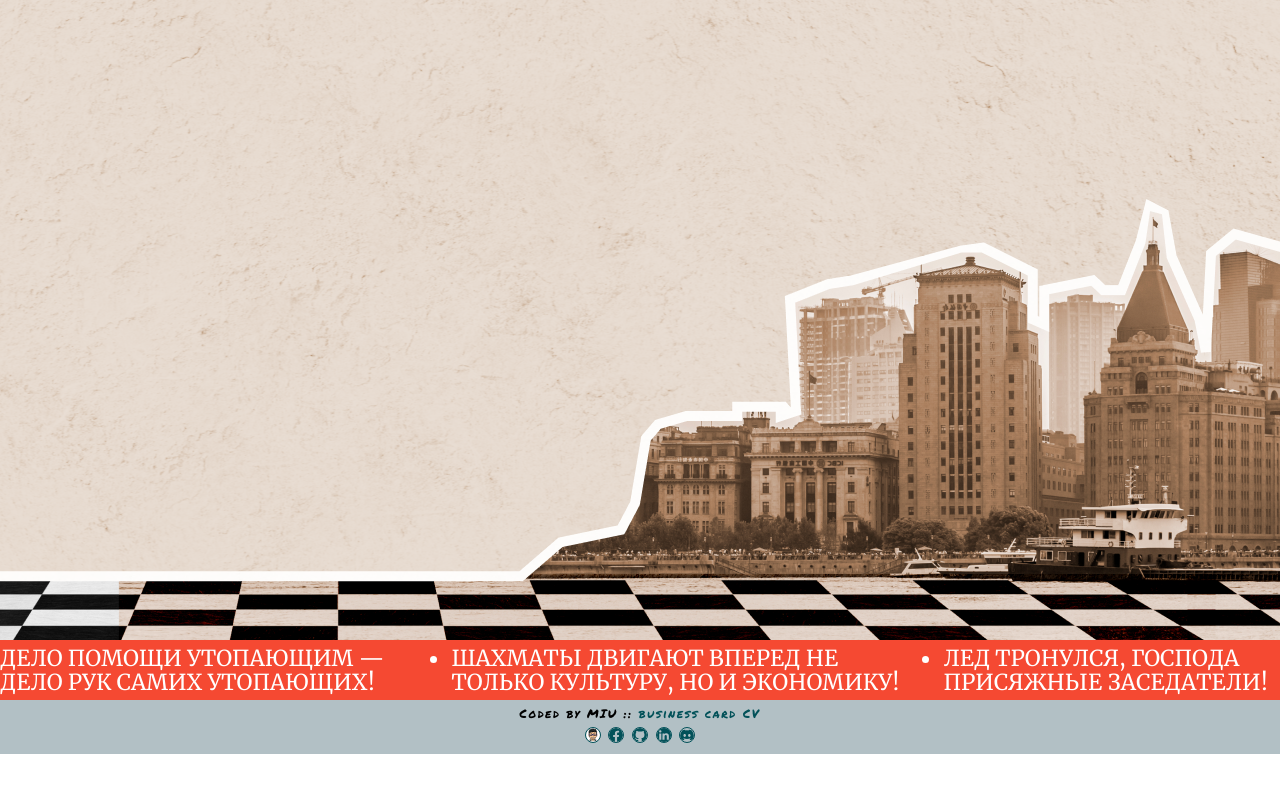
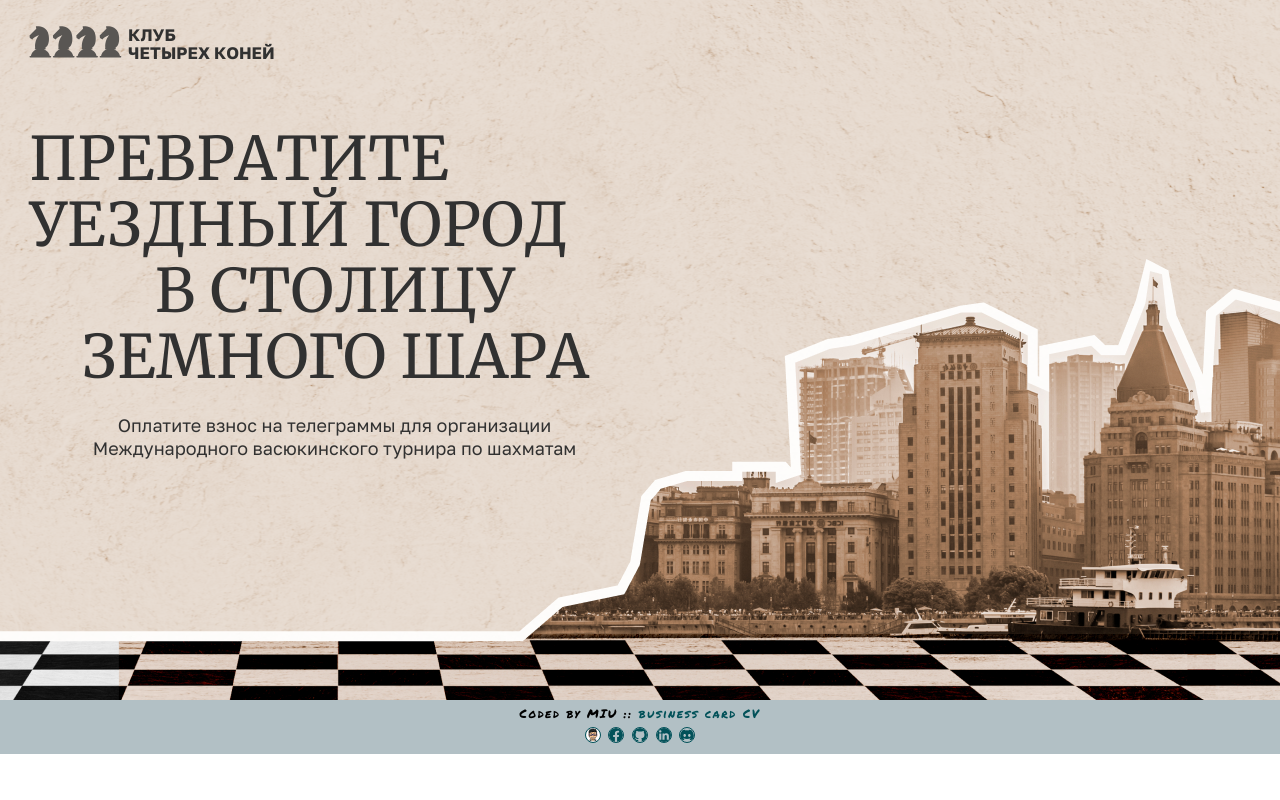
Before and after one commit to MIU-cz/My_works, a PHP site: page / in a window 1280 px wide. Run offline with PHP 8.4, Linux system fonts and the light colour scheme; style sheets or scripts are compiled from the project's sources.

Commit message:
feat: add header title + brand

```diff
--- a/Yandex/index.html
+++ b/Yandex/index.html
@@ -18,20 +18,58 @@
 
     <body>
         <header class="container container_header">
-            <div class="wraper"></div>
+            <div class="wraper">
+                <div class="content">
+                    <div class="content_header_item">
+                        <div class="header_brand">
+                            <div class="header_brand_logo">
+                                <img src="src/img/header/horse-logo.svg" alt="logo">
+                            </div>
+                            <div class="header_brand_name">
+                                <name class="txt_logo">
+                                    <p>Клуб</p>
+                                    <p>четырех коней</p>
+                                </name>
+                            </div>
+                        </div>
+
+                        <div class="header_title">
+                            <h1 class="txt_header_h">Превратите уездный город</h1>
+                            <p class="txt_header_h">в столицу земного шара</p>
+                        </div>
+
+                        <div class="header_description">
+                            <p class="txt_header_dsc">Оплатите взнос на телеграммы для организации Международного васюкинского турнира по шахматам</p>
+
+                        </div>
+
+                        <div class="header_btns"></div>
+                    </div>
+
+                    <div class="content_header_item"></div>
+                </div>
+            </div>
         </header>
 
-        <section class="run-text">
+        <!-- <section class="run-text">
             <ul class="txt_marquee">
                 <li class="txt_marquee_item">Дело помощи утопающим — дело рук самих утопающих!</li>
                 <li class="txt_marquee_item">Шахматы двигают вперед не только культуру, но и экономику!</li>
                 <li class="txt_marquee_item">Лед тронулся, господа присяжные заседатели!</li>
             </ul>
-        </section>
+        </section> -->
 
         <main></main>
 
         <footer>
+            <!-- <section class="run-text">
+                <ul class="txt_marquee">
+                    <li class="txt_marquee_item">Дело помощи утопающим — дело рук самих утопающих!</li>
+                    <li class="txt_marquee_item">Шахматы двигают вперед не только культуру, но и экономику!</li>
+                    <li class="txt_marquee_item">Лед тронулся, господа присяжные заседатели!</li>
+                </ul>
+            </section> -->
+
             <div id="autor"></div>
         </footer>
 
--- /dev/null
+++ b/Yandex/src/css/_Animation.scss
@@ -0,0 +1,28 @@
+// ##### RUN - TEXT
+@keyframes run-txt {
+    0% {
+        transform: translateX(100%);
+      }
+
+    100% {
+        transform: translateX(-100%);
+    }
+}
+
+.txt_marquee {
+    overflow: hidden;
+    white-space: nowrap;
+    animation: run-txt 30s linear infinite;
+
+    &:hover {
+        animation-play-state: paused;
+        cursor: wait;
+    }
+
+    // @for $i from 0 through 2 {
+    //     &_item:nth-child(n + #{$i}) {
+    //         animation-delay: $i * 5s;
+    //     }
+    // }
+
+}
--- a/Yandex/src/css/_Theme.scss
+++ b/Yandex/src/css/_Theme.scss
@@ -16,6 +16,7 @@ $c-bg-header: #E9DED4;
         $fw:700,
         $lh:108%
     );
+    text-transform: uppercase;
 }
 
 .txt_header_h {
@@ -23,6 +24,7 @@ $c-bg-header: #E9DED4;
         $fsz:60px,
         $lh:110%
     );
+    text-transform: uppercase;
 }
 
 .txt_header_dsc {
@@ -31,6 +33,7 @@ $c-bg-header: #E9DED4;
         $fsz:18px,
         $lh:130%
     );
+    text-align: center;
 }
 
 .txt-header_btn {
--- a/Yandex/src/css/main.css
+++ b/Yandex/src/css/main.css
@@ -27,6 +27,7 @@
   letter-spacing: normal;
   line-height: 108%;
   color: #313131;
+  text-transform: uppercase;
 }
 
 .txt_header_h {
@@ -37,6 +38,7 @@
   letter-spacing: normal;
   line-height: 110%;
   color: #313131;
+  text-transform: uppercase;
 }
 
 .txt_header_dsc {
@@ -47,6 +49,7 @@
   letter-spacing: normal;
   line-height: 130%;
   color: #313131;
+  text-align: center;
 }
 
 .txt-header_btn {
@@ -175,13 +178,31 @@
   opacity: 0.6;
 }
 
+@keyframes run-txt {
+  0% {
+    transform: translateX(100%);
+  }
+  100% {
+    transform: translateX(-100%);
+  }
+}
+.txt_marquee {
+  overflow: hidden;
+  white-space: nowrap;
+  animation: run-txt 30s linear infinite;
+}
+.txt_marquee:hover {
+  animation-play-state: paused;
+  cursor: wait;
+}
+
 .container {
   width: 100%;
   margin: 0 auto;
   padding: 0;
 }
 .container_header {
-  height: 640px;
+  height: 700px;
   background: url(../img/header/bg-color-burn.png) center #E9DED4;
   background-blend-mode: color-burn;
 }
@@ -189,18 +210,53 @@
 .wraper {
   width: 100%;
   height: 100%;
-  position: relative;
   background: url(../img/header/bg-img-city.png) center bottom no-repeat;
+}
+
+.content {
+  width: 1222px;
+  height: 100%;
+  margin: 0 auto;
+  display: grid;
+  grid-auto-flow: row;
+  grid-template-columns: repeat(2, 1fr);
+  gap: 0;
+}
+.content_header_item {
+  width: 100%;
+}
+.content_header_item:first-child {
+  padding-top: 26px;
+}
+
+.header_brand {
+  display: flex;
+  flex-direction: row;
+  gap: 6px;
+}
+
+.header_title {
+  margin-top: 62px;
+}
+.header_title .txt_header_h:last-child {
+  text-align: center;
+}
+
+.header_description {
+  margin-top: 24px;
+  padding: 0 20px 0;
 }
 
 .run-text {
   width: 100%;
   height: 60px;
+  display: block;
   background-color: #F54932;
   align-content: center;
 }
 .run-text .txt_marquee {
   display: flex;
+  flex-direction: row;
   flex-wrap: nowrap;
   gap: 40px;
 }
--- a/Yandex/src/css/main.scss
+++ b/Yandex/src/css/main.scss
@@ -1,12 +1,13 @@
-@import "_Fonts", "_Theme";
+@import "_Fonts", "_Theme", "_Animation";
 
+// ##### HEADER #####
 .container {
     width: 100%;
     margin: 0 auto;
     padding: 0;
 
     &_header {
-        height: 640px;
+        height: 700px;
         background: url(../img/header/bg-color-burn.png) center $c-bg-header;
         background-blend-mode: color-burn;
     }
@@ -15,19 +16,70 @@
 .wraper {
     width: 100%;
     height: 100%;
-    position: relative;
     background: url(../img/header/bg-img-city.png) center bottom no-repeat;
 }
 
+.content {
+    width: 1222px;
+    height: 100%;
+    margin: 0 auto;
+
+    display: grid;
+    grid-auto-flow: row;
+    grid-template-columns: repeat(2, 1fr);
+    gap: 0;
+
+    &_header_item {
+        width: 100%;
+
+        &:first-child{
+            padding-top: 26px;
+        }
+    }
+}
+
+.header_brand {
+    display: flex;
+    flex-direction: row;
+    gap: 6px;
+
+    // &_brand_logo {
+    // }
+
+    // &_brand_name {
+    // }
+
+}
+
+.header_title {
+    margin-top: 62px;
+
+    .txt_header_h:last-child {
+        text-align: center;
+    }
+}
+
+.header_description {
+    margin-top: 24px;
+    padding: 0 20px 0;
+}
+
+.header_btns {
+}
+
+
+// ##### Run-text #####
 .run-text {
     width: 100%;
     height: 60px;
+    display: block;
 
     background-color: $c-text-em;
     align-content: center;
 
     .txt_marquee {
         display: flex;
+        flex-direction: row;
         flex-wrap: nowrap;
         gap: 40px;
 
@@ -40,3 +92,5 @@
         }
     }
 }
+
+// ##### MAIN #####
```
Also changed, not shown: 1 other file.
